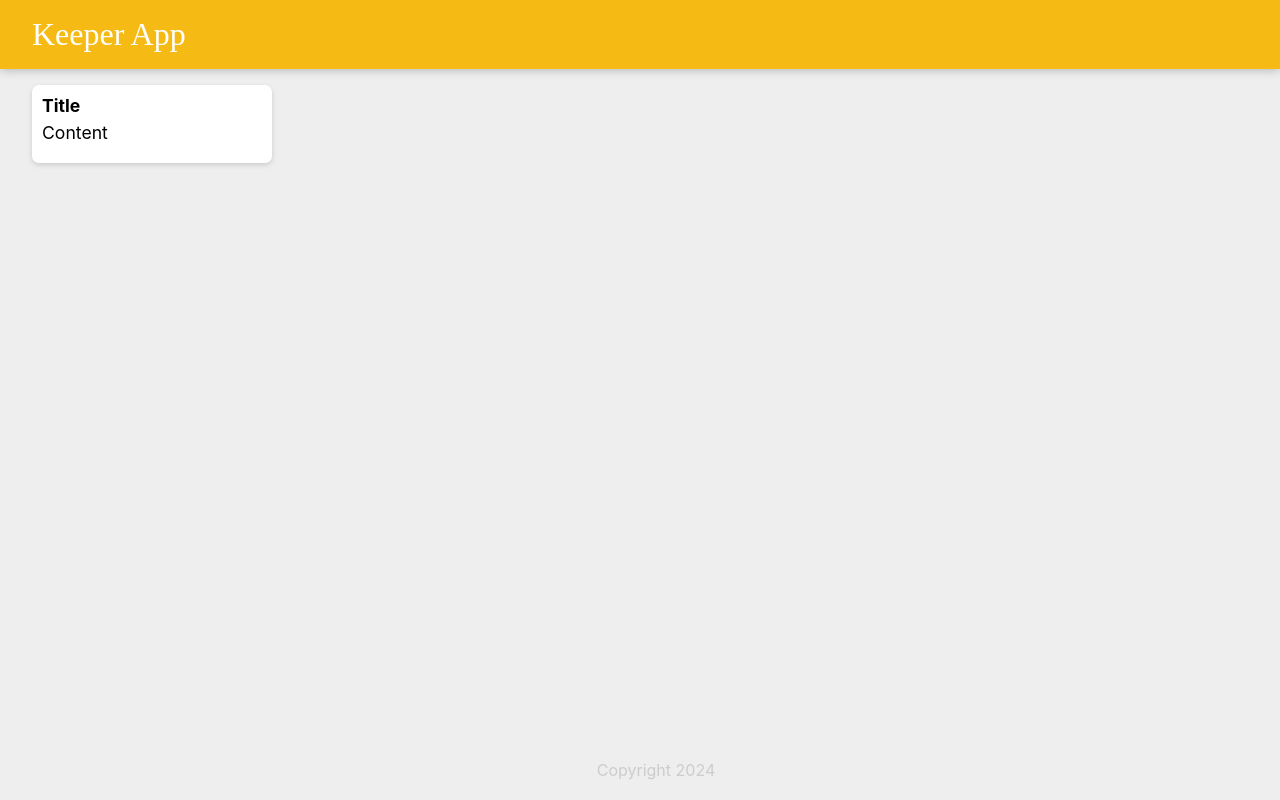
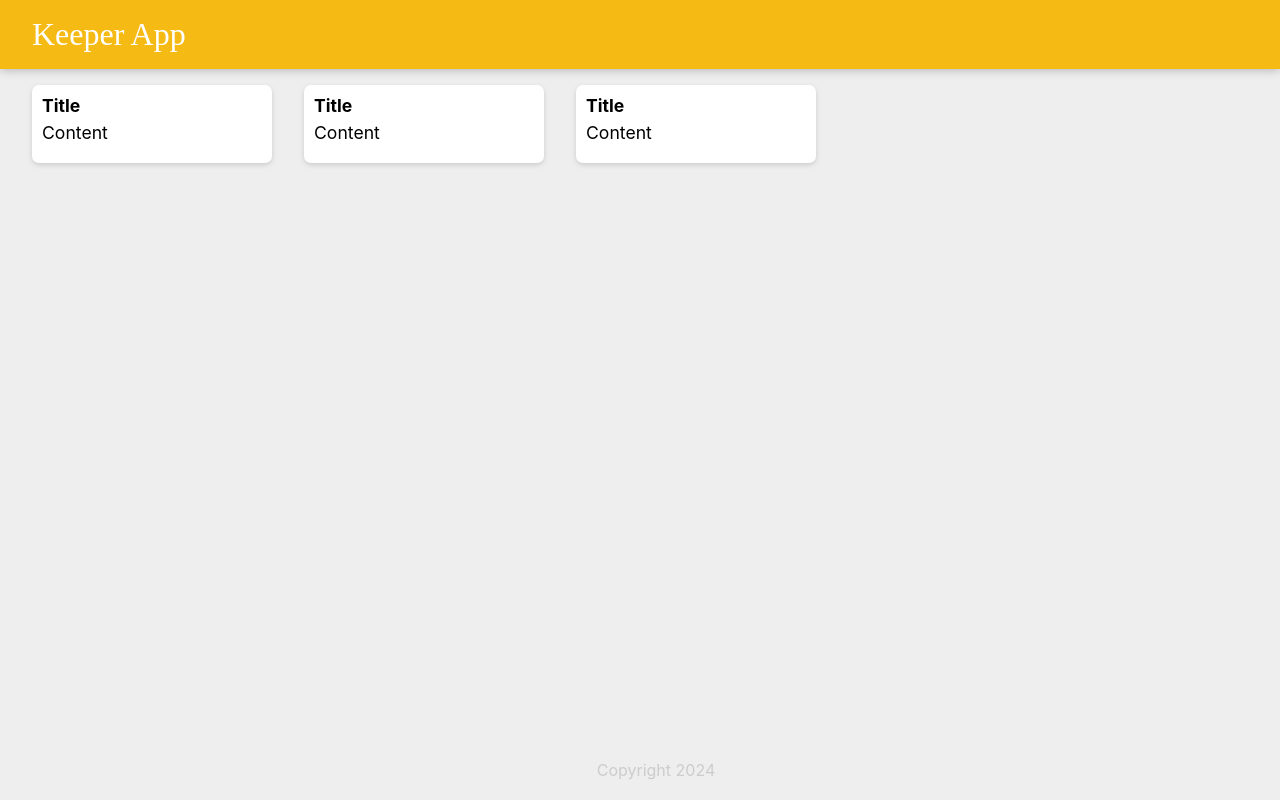
Before and after one commit to YawBoah/my-keeper-app, a React (Create React App) app: page / in a window 1280 px wide. Built offline with nearby package versions, Linux system fonts and the light colour scheme.

Commit message:
Added a 3 note components

```diff
--- a/src/App.js
+++ b/src/App.js
@@ -9,6 +9,8 @@ function App() {
     <div className="App">
      <Header/>
      <Note />
+     <Note />
+     <Note />
      <Footer />
     </div>
   );
```
